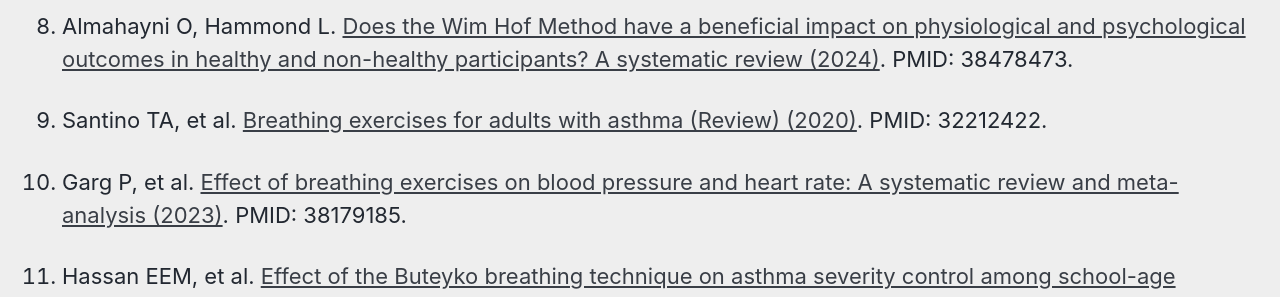
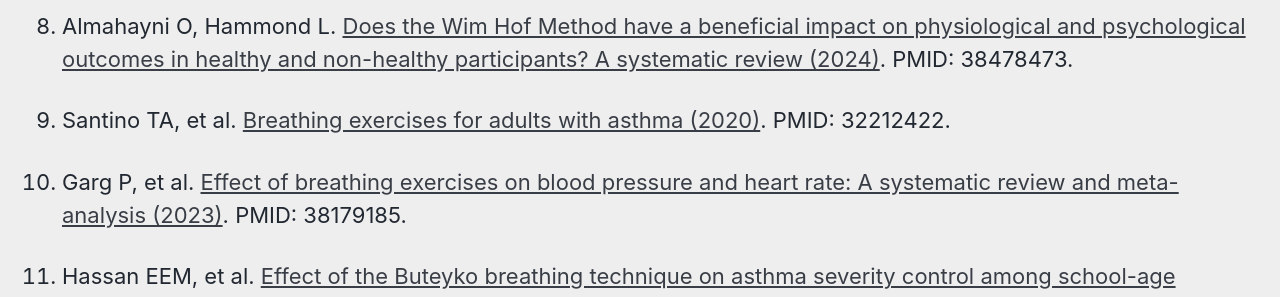
Before and after one commit to millerms/bvt-breathwork, a Jekyll site: the page built from _pages/references.md, in a window 1280 px wide. Shown: the part 1288-1585 px from the top of the page. Built offline with Jekyll 4.4.1, drawn with Linux system fonts in a browser that asks for light colours; cached includes are drawn as plain includes.

```diff
--- a/_pages/references.md
+++ b/_pages/references.md
@@ -36,7 +36,7 @@ Below is a selection of key references that inform how we shine a light on breat
 
 8. Almahayni O, Hammond L. [Does the Wim Hof Method have a beneficial impact on physiological and psychological outcomes in healthy and non-healthy participants? A systematic review (2024)](https://pubmed.ncbi.nlm.nih.gov/38478473/). PMID: 38478473.
 
-9. Santino TA, et al. [Breathing exercises for adults with asthma (Review) (2020)](https://pubmed.ncbi.nlm.nih.gov/32212422/). PMID: 32212422.
+9. Santino TA, et al. [Breathing exercises for adults with asthma (2020)](https://pubmed.ncbi.nlm.nih.gov/32212422/). PMID: 32212422.
 
 10. Garg P, et al. [Effect of breathing exercises on blood pressure and heart rate: A systematic review and meta-analysis (2023)](https://pubmed.ncbi.nlm.nih.gov/38179185/). PMID: 38179185.
 
```
